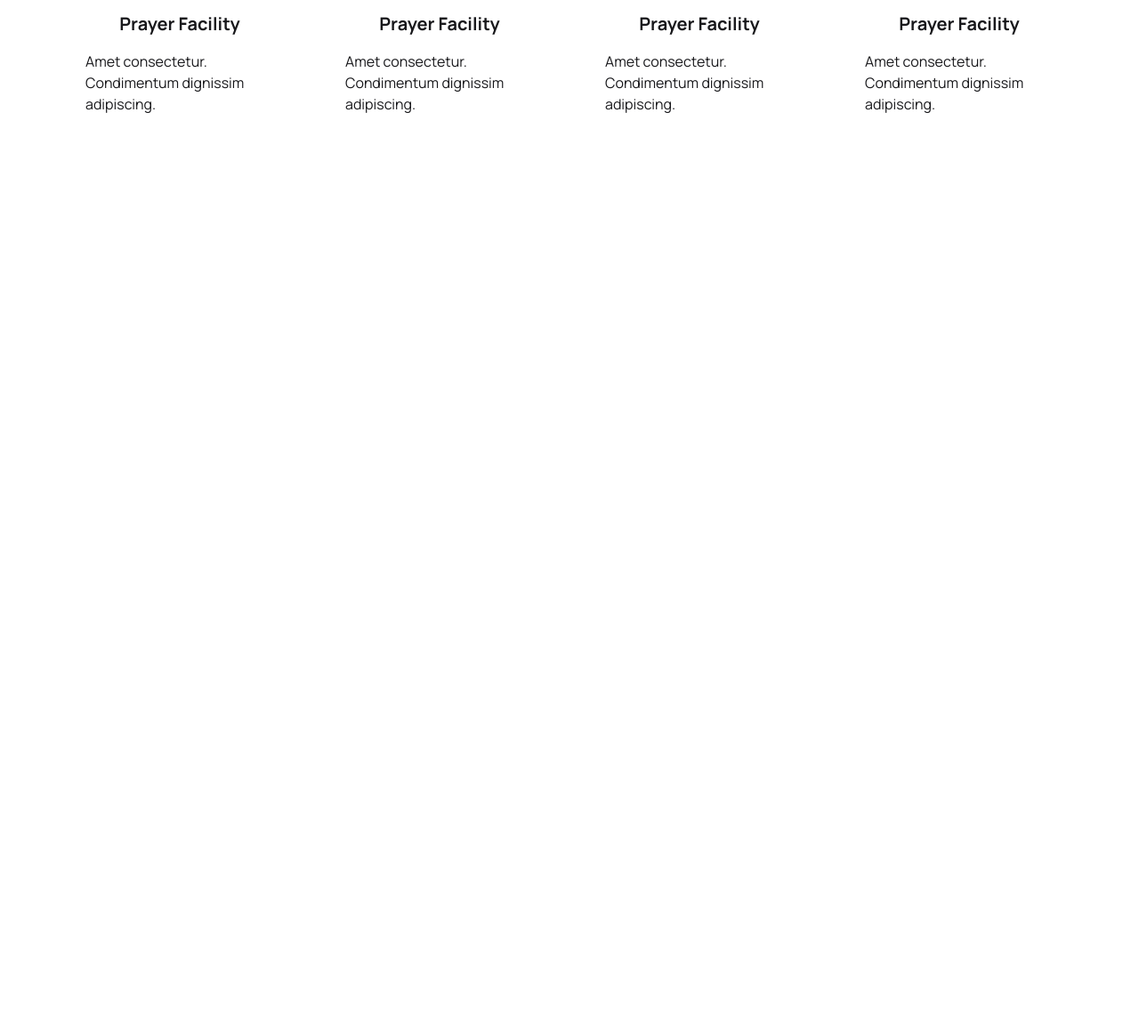
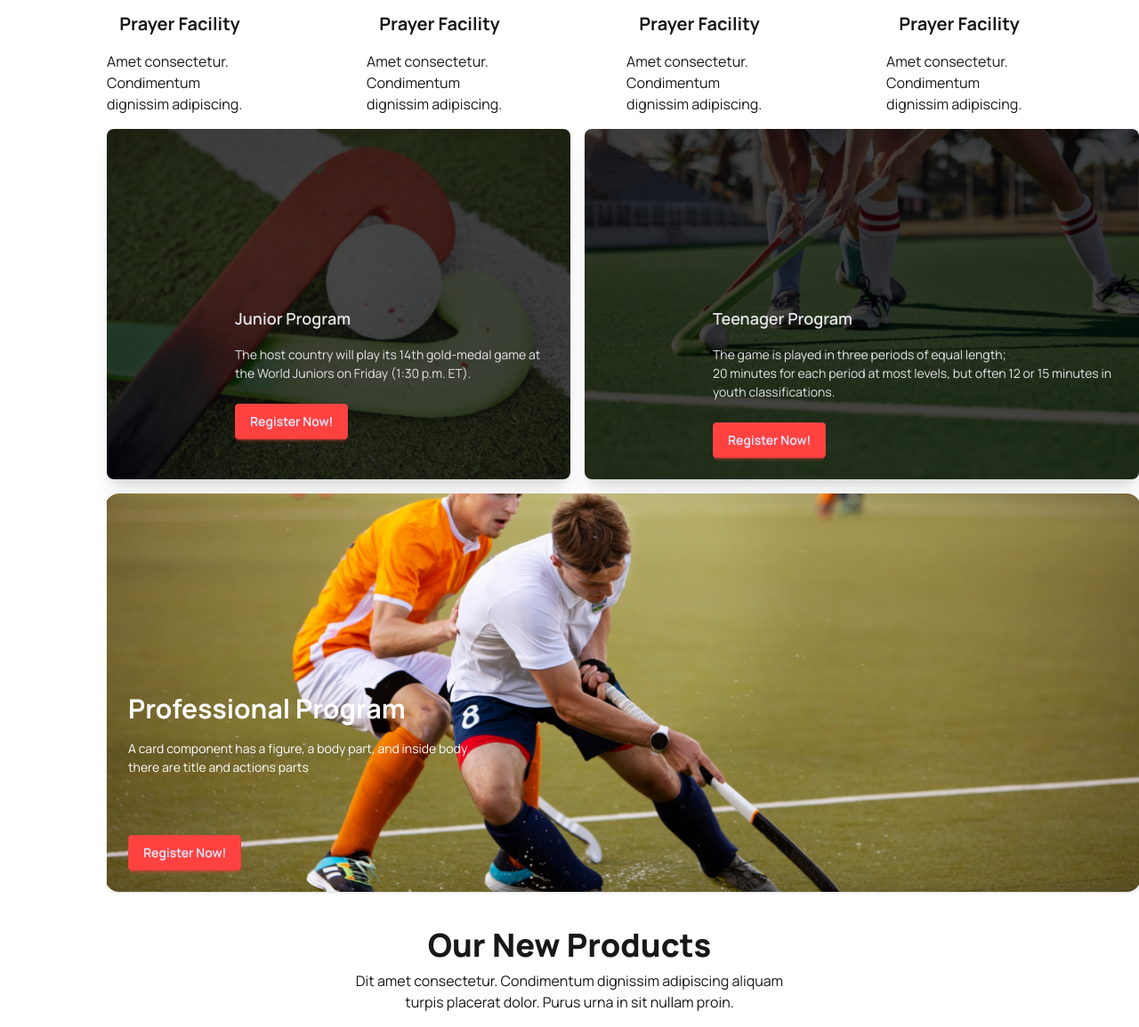
Before and after one commit to rubelsec/B9A3-HOCK-WEB, a plain HTML site: page index.html in a window 1280 px wide. Shown: the part 730-1885 px from the top of the page at 89% size. Before the commit the page ends 875 px from the top, so only its background shows below. Drawn offline with nearby package versions, Linux system fonts and the light colour scheme.

Commit message:
add some picture rowspan colspan

```diff
--- a/index.html
+++ b/index.html
@@ -44,12 +44,10 @@
           <div tabindex="0" role="button" class="btn btn-ghost lg:hidden">
             <svg xmlns="http://www.w3.org/2000/svg" class="h-5 w-5" fill="none" viewBox="0 0 24 24"
               stroke="currentColor">
-              <path stroke-linecap="round" stroke-linejoin="round" stroke-width="2"
-                d="M4 6h16M4 12h8m-8 6h16" />
+              <path stroke-linecap="round" stroke-linejoin="round" stroke-width="2" d="M4 6h16M4 12h8m-8 6h16" />
             </svg>
           </div>
-          <ul tabindex="0"
-            class="menu menu-sm dropdown-content bg-base-100 rounded-box z-1 mt-3 w-52 p-2 shadow">
+          <ul tabindex="0" class="menu menu-sm dropdown-content bg-base-100 rounded-box z-1 mt-3 w-52 p-2 shadow">
             <li><a>Home</a></li>
             <li><a>About</a></li>
             <li><a>Pages</a></li>
@@ -111,48 +109,114 @@
       <div class="mt-8 grid grid-cols-1 sm:grid-cols-2 lg:grid-cols-4 gap-6 md:gap-12 text-center lg:text-left">
         <!-- Item 1 -->
         <div class="flex flex-col items-center space-y-4 p-4">
-          <div class="radial-progress w-24 h-24 md:w-32 md:h-32 text-2xl font-medium text-primary"
-            style="--value:87;" role="progressbar">
+          <div class="radial-progress w-24 h-24 md:w-32 md:h-32 text-2xl font-medium text-primary" style="--value:87;"
+            role="progressbar">
             <span class="text-brand">87%</span>
           </div>
           <h5 class="text-lg md:text-xl font-bold">Prayer Facility</h5>
-          <p class="text-sm md:text-base">Amet consectetur. Condimentum dignissim adipiscing.</p>
+          <p class="text-sm md:text-base px-6">Amet consectetur. Condimentum dignissim adipiscing.</p>
         </div>
 
         <!-- Item 2 -->
         <div class="flex flex-col items-center space-y-4 p-4">
-          <div class="radial-progress w-24 h-24 md:w-32 md:h-32 text-2xl font-medium text-green"
-            style="--value:95;" role="progressbar">
+          <div class="radial-progress w-24 h-24 md:w-32 md:h-32 text-2xl font-medium text-green" style="--value:95;"
+            role="progressbar">
             <span class="text-brand">95%</span>
           </div>
           <h5 class="text-lg md:text-xl font-bold">Prayer Facility</h5>
-          <p class="text-sm md:text-base">Amet consectetur. Condimentum dignissim adipiscing.</p>
+          <p class="text-sm md:text-base px-6">Amet consectetur. Condimentum dignissim adipiscing.</p>
         </div>
 
         <!-- Item 3 -->
         <div class="flex flex-col items-center space-y-4 p-4">
-          <div class="radial-progress w-24 h-24 md:w-32 md:h-32 text-2xl font-medium text-yellow"
-            style="--value:90;" role="progressbar">
+          <div class="radial-progress w-24 h-24 md:w-32 md:h-32 text-2xl font-medium text-yellow" style="--value:90;"
+            role="progressbar">
             <span class="text-brand">90%</span>
           </div>
           <h5 class="text-lg md:text-xl font-bold">Prayer Facility</h5>
-          <p class="text-sm md:text-base">Amet consectetur. Condimentum dignissim adipiscing.</p>
+          <p class="text-sm md:text-base px-6">Amet consectetur. Condimentum dignissim adipiscing.</p>
         </div>
 
         <!-- Item 4 -->
         <div class="flex flex-col items-center space-y-4 p-4">
-          <div class="radial-progress w-24 h-24 md:w-32 md:h-32 text-2xl font-medium text-brand"
-            style="--value:80;" role="progressbar">
+          <div class="radial-progress w-24 h-24 md:w-32 md:h-32 text-2xl font-medium text-brand" style="--value:80;"
+            role="progressbar">
             <span class="text-brand">80%</span>
           </div>
           <h5 class="text-lg md:text-xl font-bold">Prayer Facility</h5>
-          <p class="text-sm md:text-base">Amet consectetur. Condimentum dignissim adipiscing.</p>
+          <p class="text-sm md:text-base px-6">Amet consectetur. Condimentum dignissim adipiscing.</p>
         </div>
       </div>
     </section>
+
   </header>
 
-  <main></main>
+  <!-- program section -->
+  <!-- Card Section -->
+  <div class="flex flex-col lg:flex-row mb-4 gap-4 ml-30">
+    <div class="card w-3/5bg-base-100 shadow-xl image-full">
+      <figure><img src="Images/2.png" alt="Shoes" /></figure>
+      <div class="card-body">
+        <div class="mt-44 mb-4 ml-30">
+          <h2 class="card-title mb-4">Junior Program</h2>
+          <p>The host country will play its 14th gold-medal game at <br> the World Juniors on Friday (1:30 p.m. ET).
+          </p>
+        </div>
+        <div class="card-actions">
+          <button class="btn btn-primary bg-hockey-primary ml-30">Register Now!</button>
+        </div>
+      </div>
+    </div>
+    <div class="card w-50% bg-base-100 shadow-xl image-full">
+      <figure><img src="Images/3.png" alt="Shoes" /></figure>
+      <div class="card-body">
+        <div class="mt-44 mb-4 ml-30">
+          <h2 class="card-title mb-4">Teenager Program</h2>
+          <p>The game is played in three periods of equal length; <br> 20 minutes for each period at most levels, but
+            often 12 or 15 minutes in youth classifications.</p>
+        </div>
+        <div class="card-actions">
+          <button class="btn btn-primary bg-hockey-primary ml-30">Register Now!</button>
+        </div>
+      </div>
+    </div>
+  </div>
+  </div>
+  <div>
+
+  </div>
+  </section>
+  <div class="pl-30">
+    <div class="card w-full h-112 bg-base-100 shadow-sm relative overflow-hidden">
+      <img src="images/4.png" alt="Shoes" class="absolute inset-0 w-full h-full object-cover" />
+
+      <!-- Card body overlay -->
+      <div class="card-body absolute inset-0  bg-opacity-40 text-white flex flex-col justify-center items-start p-6">
+        <h2 class="card-title text-3xl font-bold mb-2 mt-50">Professional Program</h2>
+        <p class="mb-4">
+          A card component has a figure, a body part, and inside body <br> there are title and actions parts
+        </p>
+        <div class="card-actions">
+          <button class="btn btn-primary">Register Now!</button>
+        </div>
+      </div>
+    </div>
+
+  </div>
+
+  </section>
+  <!-- our new products section -->
+  <section class="mt-4 mb-4 mx-4 lg:mt-10 mx-20">
+    <div class="text-center">
+      <h1 class="text-4xl font-extrabold mb-2">Our New Products</h1>
+      <p class="mb-4">Dit amet consectetur. Condimentum dignissim adipiscing aliquam <br>turpis placerat dolor. Purus urna in sit nullam
+        proin. </p>
+    </div>
+  </section>
+
+  <main>
+
+  </main>
   <footer></footer>
 </body>
 
```
